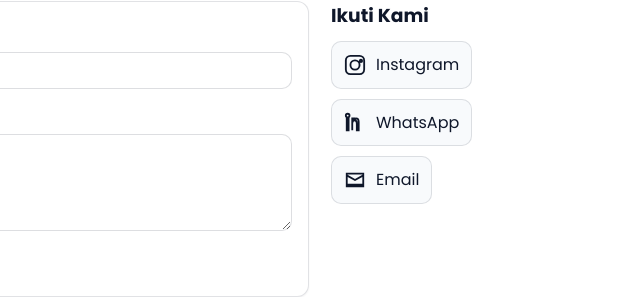
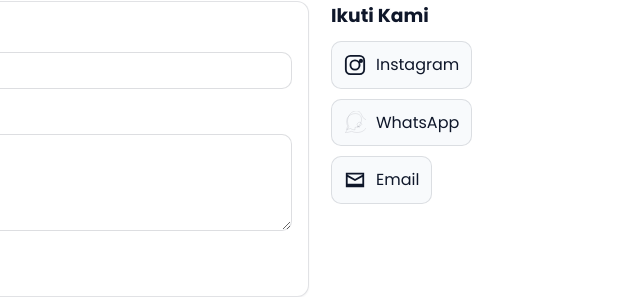
Before and after one commit to ficrammanifur/HimpunanElektroUCA, a plain HTML site: page index.html in a window 1280 px wide. Shown: the part 1653-1950 px from the top of the page, 428-1068 px from the left. Drawn offline with Linux system fonts and the light colour scheme.

Commit message:
Update index.html

```diff
--- a/index.html
+++ b/index.html
@@ -143,8 +143,8 @@
               </li>
               <li>
                 <a href="https://wa.me/6282311363925" target="_blank" rel="noopener noreferrer" aria-label="WhatsApp">
-                  <svg class="icon" viewBox="0 0 24 24" aria-hidden="true">
-                    <path d="M4 3a2 2 0 1 0 0 4 2 2 0 0 0 0-4ZM3 8h2v13H3V8Zm6 0h2v2.1h.03A2.2 2.2 0 0 1 13.1 8c2.4 0 2.9 1.6 2.9 3.7V21h-2v-7.1c0-1.7-.1-3.8-2.3-3.8-2.3 0-2.7 1.8-2.7 3.6V21H9V8Z"/>
+                  <svg class="icon" viewBox="0 0 448 512" aria-hidden="true" width="24" height="24" fill="currentColor">
+                    <path d="M380.9 97.1C339-6 272.1-12.1 224 0c-92.5 19.6-174 107.6-174 244 0 43.2 11 84 30.2 119.5L0 512l148.6-39.1c34.5 18.6 75.1 28.7 118.3 28.7 137.7 0 226.7-81.6 246.3-173.9 12.1-48.1 6-115.1-86.3-156.6zM224 439.6c-35.2 0-69.5-9.4-100-27.2l-7.1-4.2-88.3 23.3 23.5-86.1-4.5-7.4C40.7 321 30 287.5 30 244 30 147.3 103.3 77.8 192 64c54.4-8.7 102.8 0 134.9 24.2 29.7 22.5 45.6 55.7 48.7 96.7 3.6 49.7-12.5 101.4-45.4 141.6-30.1 36.5-73.6 55-105.2 55zm49.2-66.6c7.7-3.8 43.2-21.3 49.7-23.7 6.5-2.4 11.3-3.8 16-5.7 4.2-1.7 8.1-3.5 11.6-5.2 3.6-1.8 6.8-3.6 9.8-5.2s5.5-3.1 7.5-4.3c2.1-1.2 3.8-2.4 5.2-3.6 1.3-1.1 2.2-2 3-2.8 0-.1 0-.1 0-.1l.1-.1c1.5-1.2 2.3-2 3.1-2.6 1.2-1 2.5-2.3 3.3-3.2s1.5-1.6 1.5-1.6c1.6-1.8 1.2-4.4.5-6.3-1-3-2.5-5.5-4.2-8s-3.6-5.5-5.6-8.3c-1.8-2.5-3.8-5-5.7-7.5-2-2.5-4-4.7-6.4-6.9-2.4-2.2-4.7-4.1-7.3-5.9s-5.3-3.5-8.1-5c-2.7-1.4-5.6-2.7-8.6-3.6s-6-1.6-9-1.6c-3 0-6.1.4-9.1 1.1s-6 2.2-8.8 3.7c-2.8 1.5-5.6 3.3-8.2 5.2s-5.3 3.7-7.8 5.9c-2.5 2.1-4.8 4.3-7 6.6s-4.2 4.6-5.9 7.1c-1.8 2.5-3.4 5.2-4.8 7.9-1.3 2.7-2.6 5.3-3.5 8.1-.9 2.8-1.5 5.7-1.5 8.6s.3 5.6.9 8.3c.6 2.7 1.4 5.3 2.5 7.9 1.1 2.6 2.3 5.1 3.7 7.5 1.4 2.4 2.9 4.6 4.6 6.8 1.7 2.2 3.6 4.3 5.6 6.2 2 1.9 4.2 3.7 6.4 5.4 2.2 1.7 4.5 3.2 6.9 4.6 2.4 1.4 4.9 2.6 7.5 3.6 2.6 1 5.3 1.7 8 2.3 2.7.6 5.5 1 8.2 1 2.7 0 5.4-.1 8.1-.3s5.4-.5 8.1-.9z"/>
                   </svg>
                   <span>WhatsApp</span>
                 </a>
```
